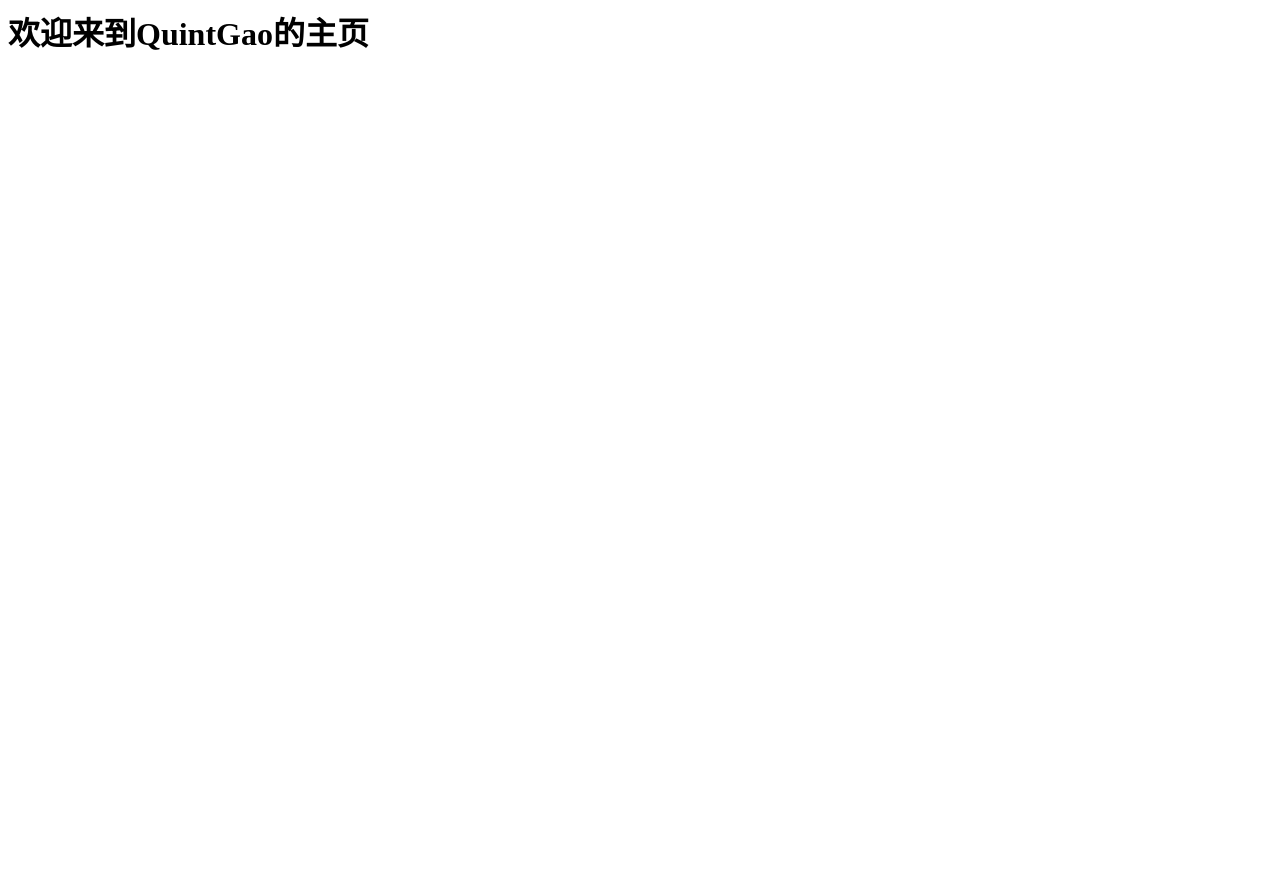
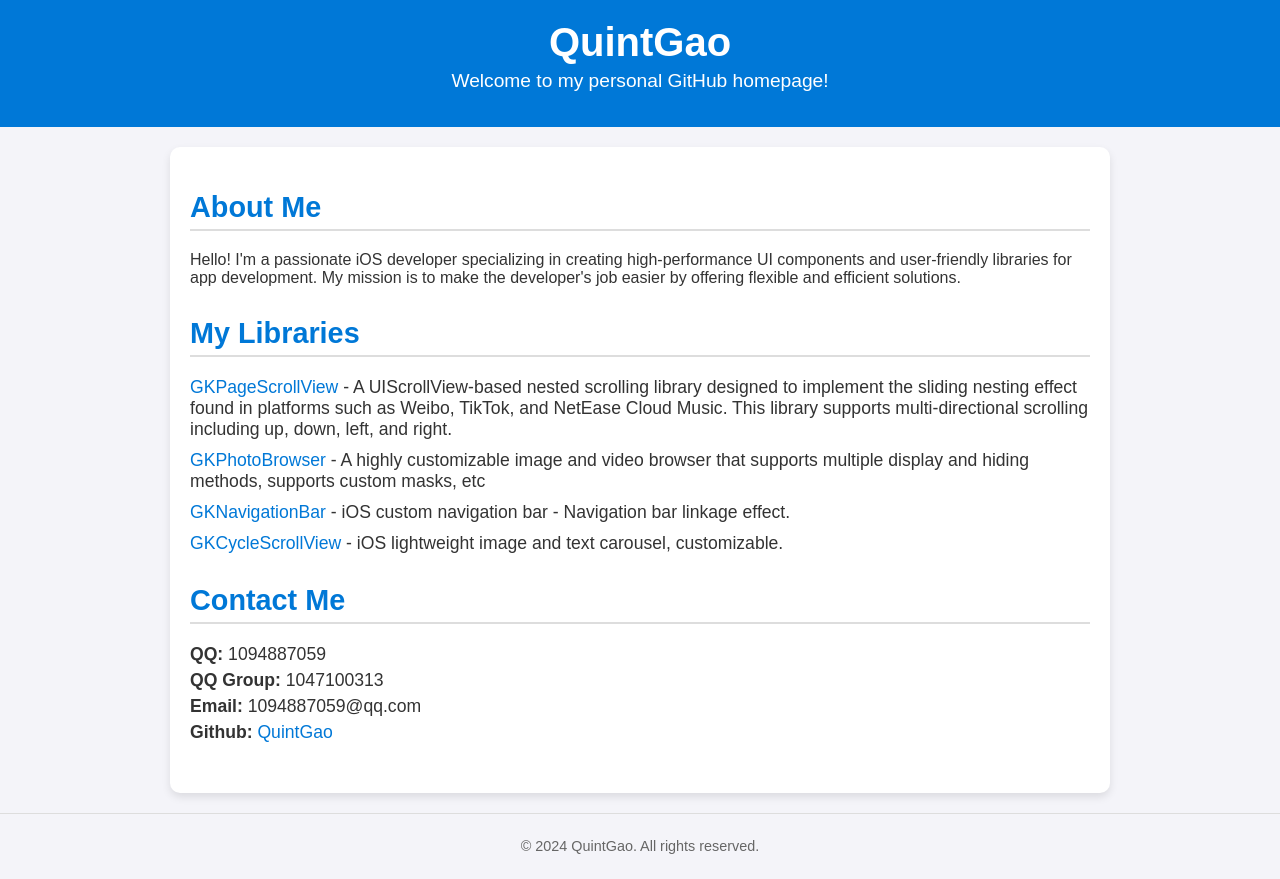
Before and after one commit to QuintGao/QuintGao.github.io, a plain HTML site: page index.html in a window 1280 px wide. Before the commit the page ends 800 px from the top, so only its background shows below. Drawn offline with Linux system fonts and the light colour scheme.

Commit message:
Add homepage

```diff
--- a/index.html
+++ b/index.html
@@ -1 +1,145 @@
-<h1>欢迎来到QuintGao的主页</h1>
+<!DOCTYPE html>
+<html lang="en">
+<head>
+    <meta charset="UTF-8">
+    <meta name="viewport" content="width=device-width, initial-scale=1.0">
+    <title>My GitHub Profile</title>
+    <style>
+        /* 全局样式 */
+        body {
+            font-family: Arial, sans-serif;
+            margin: 0;
+            padding: 0;
+            background-color: #f4f4f9;
+            color: #333;
+        }
+
+        /* 页头样式 */
+        header {
+            background-color: #0078D7;
+            color: white;
+            text-align: center;
+            padding: 20px 10px;
+        }
+
+        header h1 {
+            margin: 0;
+            font-size: 2.5em;
+        }
+
+        header p {
+            margin: 5px 0 15px 0;
+            font-size: 1.2em;
+        }
+
+        /* 容器样式 */
+        .container {
+            max-width: 900px;
+            margin: 20px auto;
+            background-color: white;
+            padding: 20px;
+            box-shadow: 0 4px 8px rgba(0, 0, 0, 0.1);
+            border-radius: 10px;
+        }
+
+        /* Section 样式 */
+        section {
+            margin-bottom: 30px;
+        }
+
+        section h2 {
+            font-size: 1.8em;
+            color: #0078D7;
+            border-bottom: 2px solid #ddd;
+            padding-bottom: 5px;
+            margin-bottom: 20px;
+        }
+
+        /* 列表样式 */
+        .libraries {
+            list-style: none;
+            padding: 0;
+        }
+
+        .libraries li {
+            margin-bottom: 10px;
+            font-size: 1.1em;
+        }
+
+        .libraries a {
+            color: #0078D7;
+            text-decoration: none;
+        }
+
+        .libraries a:hover {
+            text-decoration: underline;
+        }
+
+        /* 联系方式样式 */
+        .contact {
+            font-size: 1.1em;
+        }
+
+        .contact p {
+            margin: 5px 0;
+        }
+
+        .contact a {
+            color: #0078D7;
+            text-decoration: none;
+        }
+
+        /* 页脚样式 */
+        footer {
+            text-align: center;
+            color: #666;
+            font-size: 0.9em;
+            padding: 10px 0;
+            margin-top: 20px;
+            border-top: 1px solid #ddd;
+        }
+    </style>
+</head>
+<body>
+
+<header>
+    <h1>QuintGao</h1>
+    <p>Welcome to my personal GitHub homepage!</p>
+</header>
+
+<div class="container">
+    <!-- 个人简介 -->
+    <section id="about">
+        <h2>About Me</h2>
+        <p>Hello! I'm a passionate iOS developer specializing in creating high-performance UI components and user-friendly libraries for app development. My mission is to make the developer's job easier by offering flexible and efficient solutions.</p>
+    </section>
+
+    <!-- 第三方库 -->
+    <section id="libraries">
+        <h2>My Libraries</h2>
+        <ul class="libraries">
+            <li><a href="https://github.com/QuintGao/GKPageScrollView" target="_blank">GKPageScrollView</a> - A UIScrollView-based nested scrolling library designed to implement the sliding nesting effect found in platforms such as Weibo, TikTok, and NetEase Cloud Music. This library supports multi-directional scrolling including up, down, left, and right.</li>
+            <li><a href="https://github.com/QuintGao/GKPhotoBrowser" target="_blank">GKPhotoBrowser</a> - A highly customizable image and video browser that supports multiple display and hiding methods, supports custom masks, etc</li>
+            <li><a href="https://github.com/QuintGao/GKNavigationBar" target="_blank">GKNavigationBar</a> - iOS custom navigation bar - Navigation bar linkage effect.</li>
+            <li><a href="https://github.com/QuintGao/GKCycleScrollView" target="_blank">GKCycleScrollView</a> - iOS lightweight image and text carousel, customizable.</li>
+        </ul>
+    </section>
+
+    <!-- 联系方式 -->
+    <section id="contact">
+        <h2>Contact Me</h2>
+        <div class="contact">
+            <p><strong>QQ:</strong> 1094887059</p>
+            <p><strong>QQ Group:</strong> 1047100313</p>
+            <p><strong>Email:</strong> 1094887059@qq.com</p>
+            <p><strong>Github:</strong> <a href="https://github.com/QuintGao">QuintGao</a>
+        </div>
+    </section>
+</div>
+
+<footer>
+    <p>© 2024 QuintGao. All rights reserved.</p>
+</footer>
+
+</body>
+</html>
```
